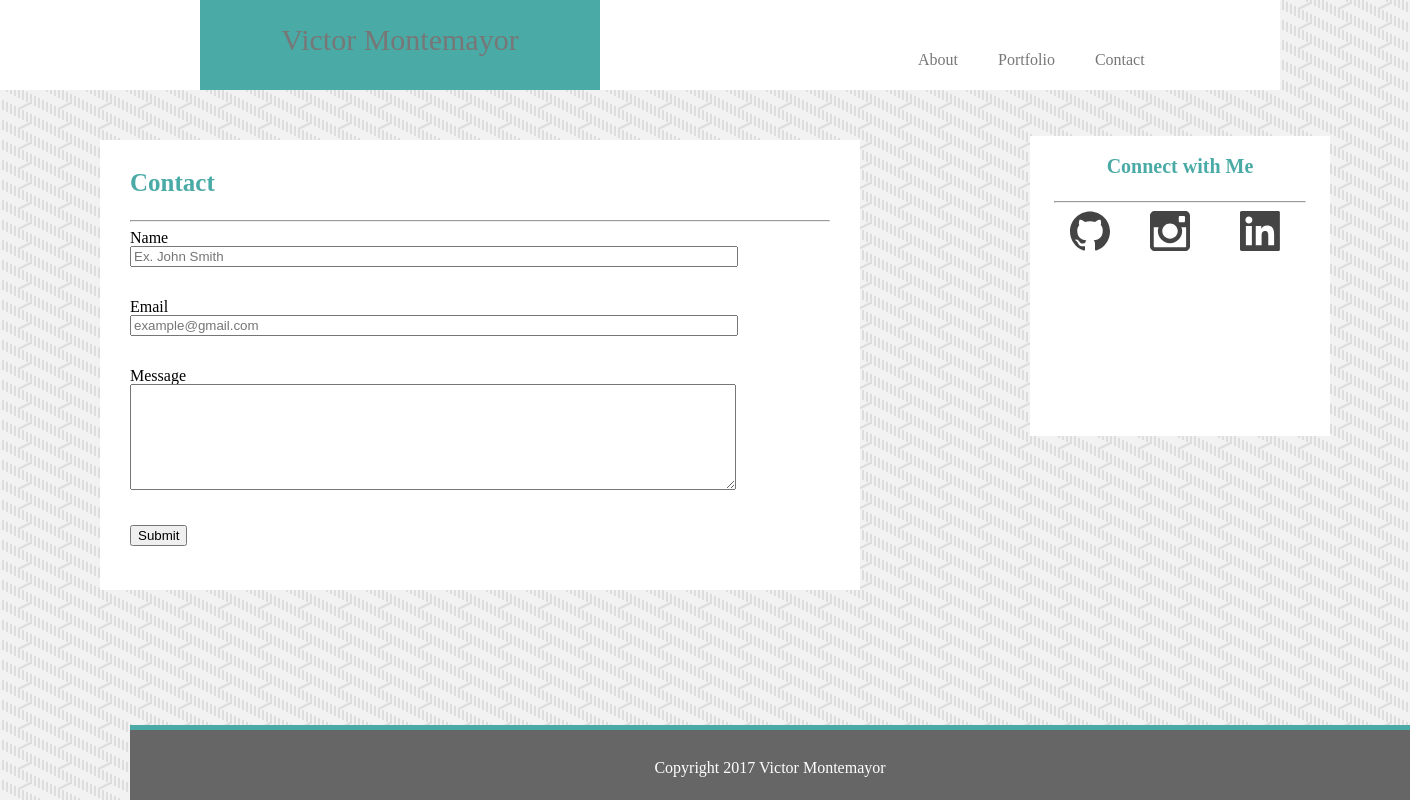
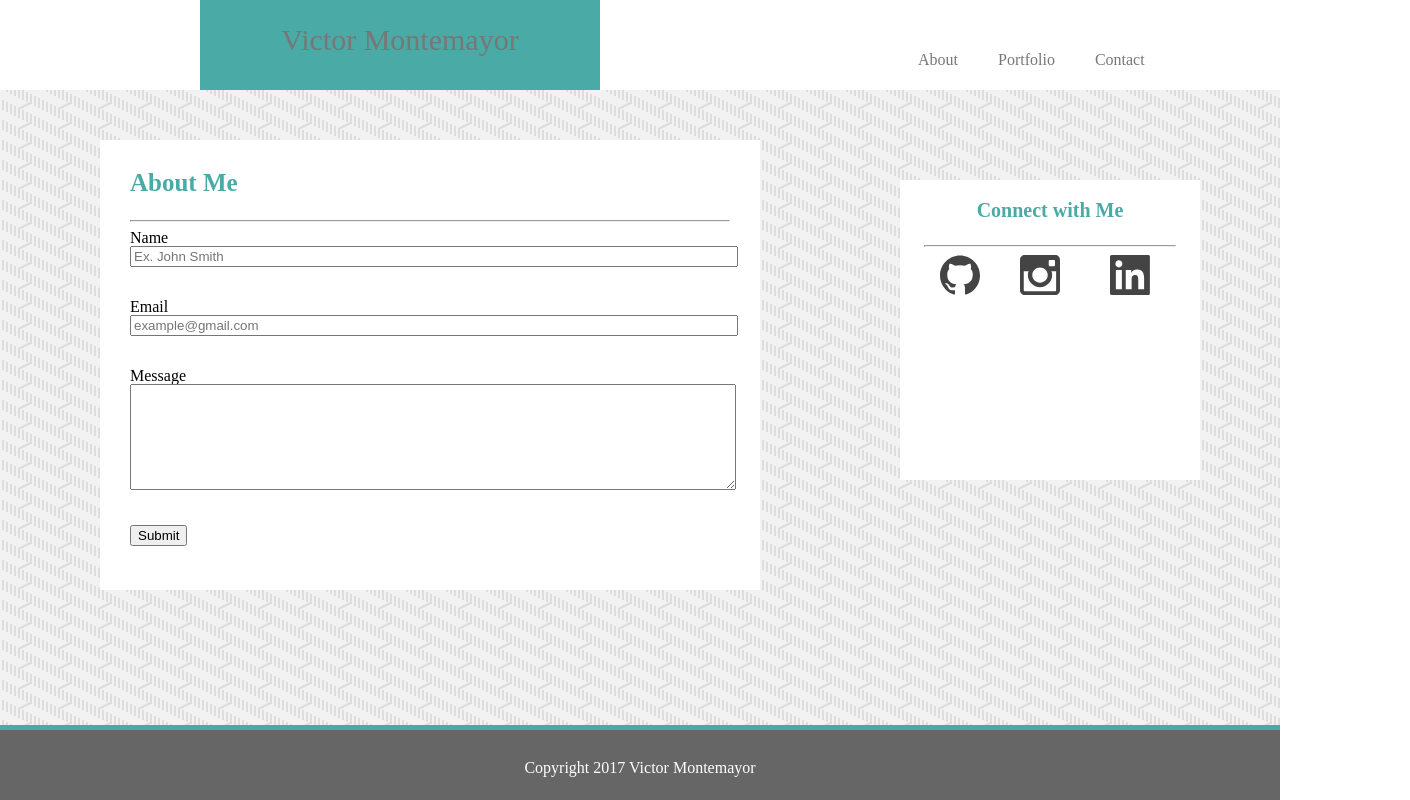
Before and after one commit to vikmm/Basic-Portfolio, a plain HTML site: page contact.html in a window 1280 px wide. Shown: the whole page, 1410 px wide, since content can reach past the window. Drawn offline with Linux system fonts and the light colour scheme; files whose address does not match are found by name.

Commit message:
latest version of the homework

```diff
--- a/contact.html
+++ b/contact.html
@@ -2,7 +2,7 @@
 <html>
   <head>
     <meta charset="UTF-8">
-    <title>Contact</title>
+    <title>Biography</title>
     <link rel="stylesheet" type="text/css" href="assets/css/reset.css">
     <link rel="stylesheet" type="text/css" href="assets/css/style.css">
   </head>
@@ -17,7 +17,7 @@
 
        <nav>
           <ul class="main_menu">
-            <li><a href="about.html">About</a></li>
+            <li><a href="index.html">About</a></li>
             <li><a href="portfolio.html">Portfolio</a></li>
             <li><a href="contact.html">Contact</a></li>
 
@@ -33,12 +33,12 @@
 
 
 
-      <section class="contact">
-        <h2>Contact</h2>
-        <hr>
+      <section class="aboutme">
 
+      <h2>About Me</h2>
+      <hr>
 
-  <form action="/action_page.php">
+        <form action="/action_page.php">
 
   <p>
     <label for="fname">Name</label><br>
@@ -67,8 +67,9 @@
 
 
 
+      </section>
 
-   <section class="connectwithme">
+    <section class="connectwithme">
 
       <h3>Connect with Me</h3>
       <hr width="250">
```
Also changed, not shown: index.html (+1 -1 lines), portfolio.html (+3 -1 lines).
